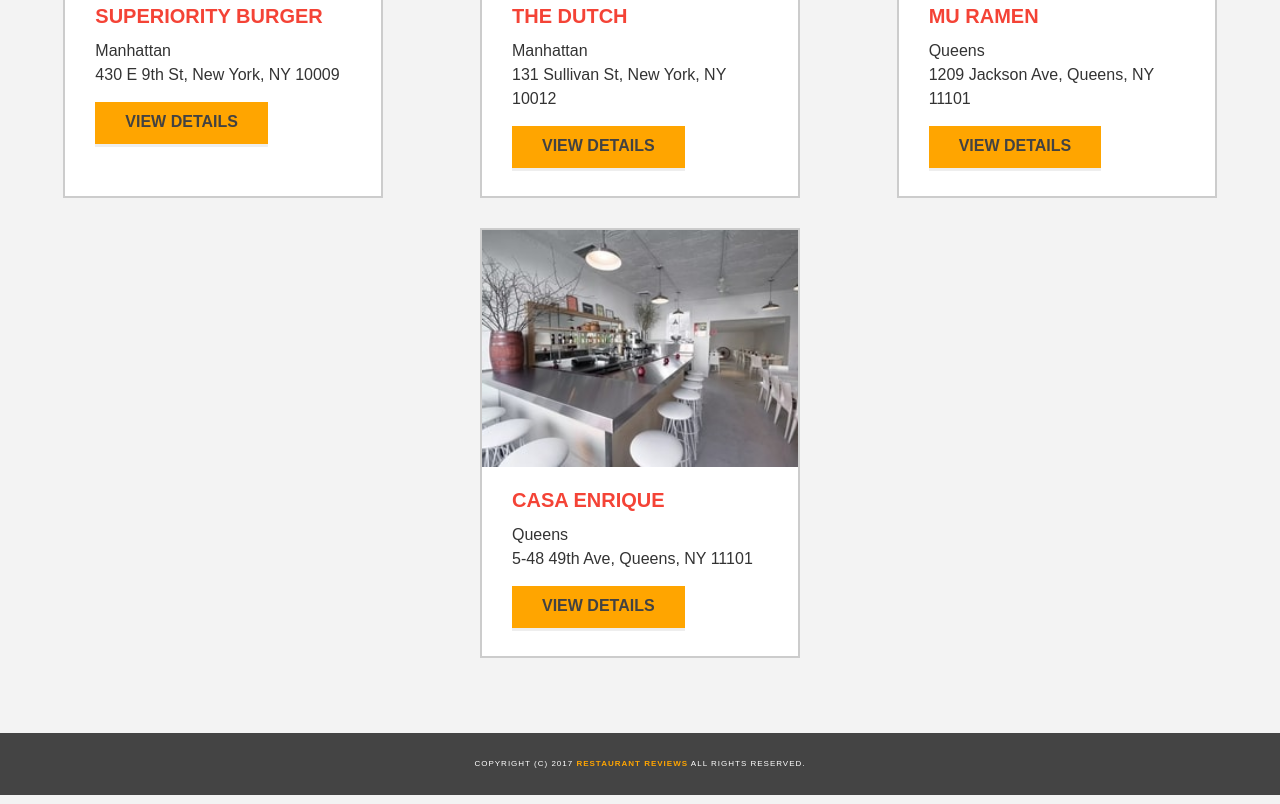
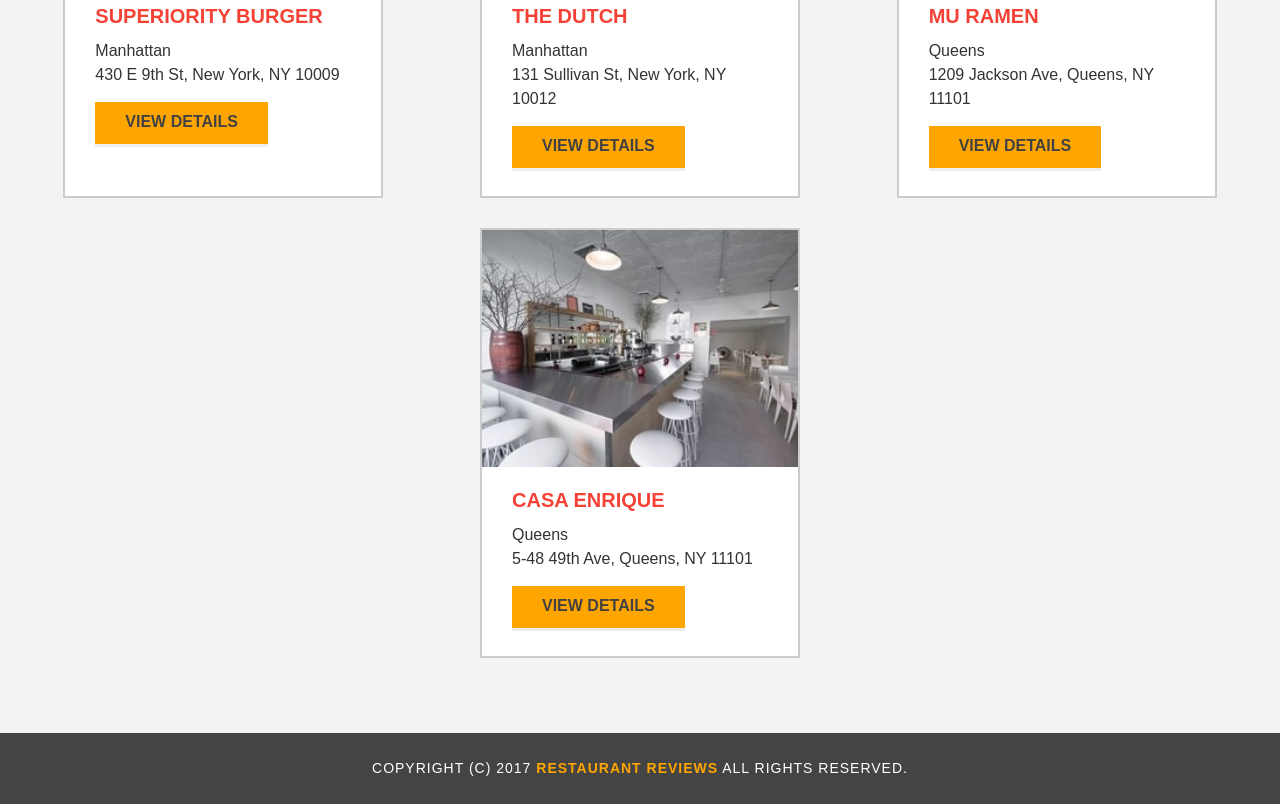
Before and after one commit to Berc21/mws-stage-1, a plain HTML site: page index.html in a window 1280 px wide. Shown: the part 1808-2612 px from the top of the page. Drawn offline with Linux system fonts and the light colour scheme; some packages are replaced by stand-ins of ours.

Commit message:
font-size 1.4rem for footer

```diff
--- a/css/styles.css
+++ b/css/styles.css
@@ -119,7 +119,7 @@
 #footer {
   background-color: #444;
   color: #fff;
-  font-size: 0.8rem;
+  font-size: 1.4rem;
   letter-spacing: 1px;
   padding: 2.5rem;
   text-align: center;
```
